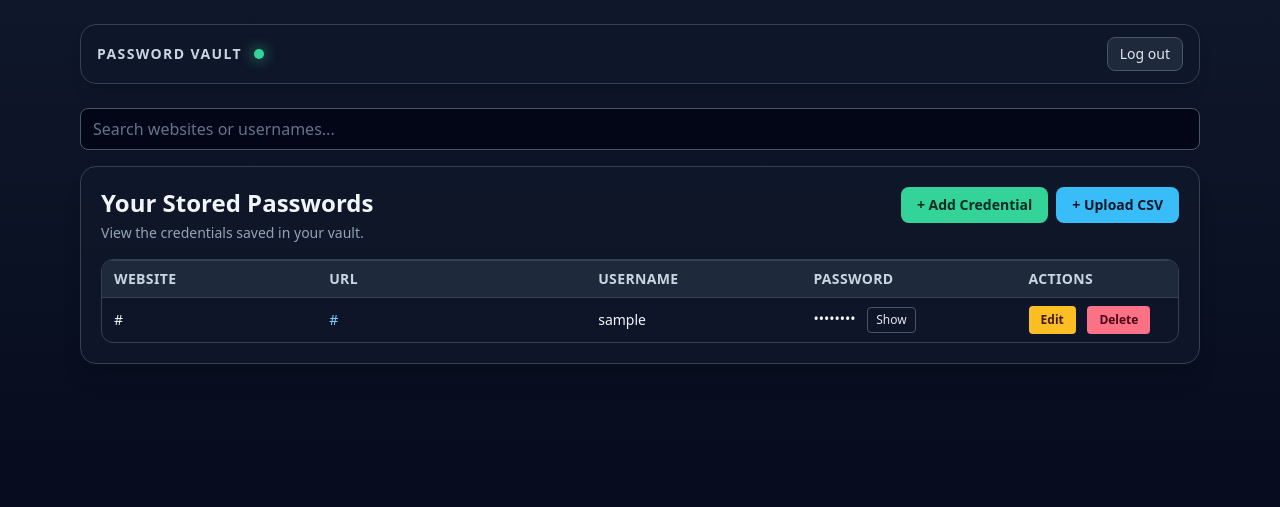
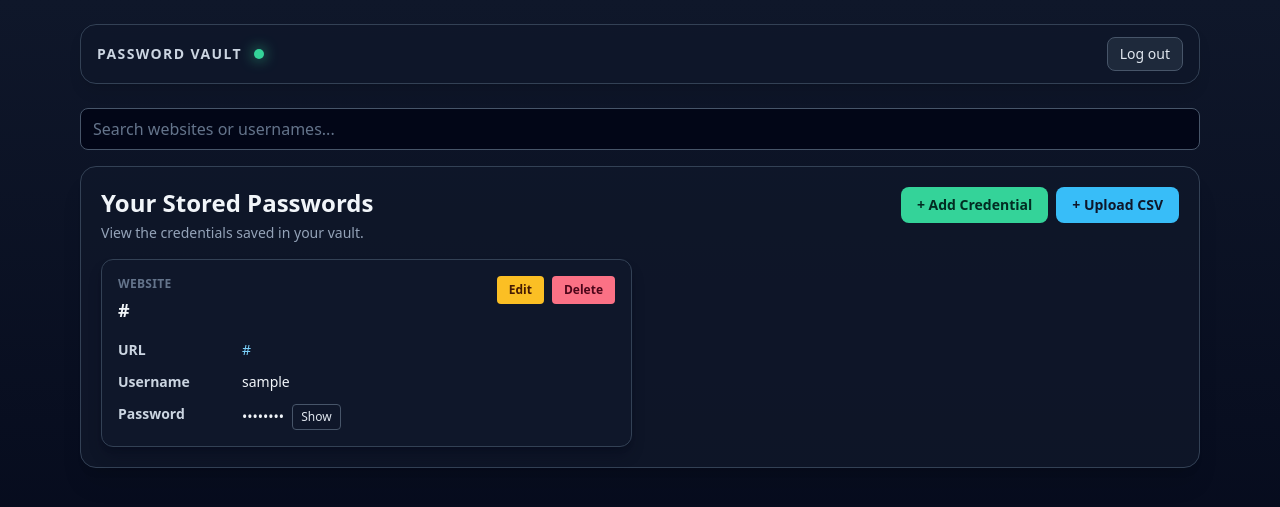
Before and after one commit to maw619/password_project, a Django app: page / in a window 1280 px wide. Shown: the top 507 px of the page. Run offline with Django 5.2, Linux system fonts and the light colour scheme; a user stored in the database is signed in; tables that the repository leaves empty hold one stand-in row (values such as "Sample post"); parts of the project's set-up code (start-up, migrations or seed data) failed here and were passed over; some libraries are stand-ins or nearby versions.

Commit message:
Improve desktop credential layout

```diff
--- a/core/templates/core/credential_list.html
+++ b/core/templates/core/credential_list.html
@@ -25,91 +25,42 @@
   </div>
 
   {% if credentials %}
-    <div class="hidden overflow-x-auto rounded-xl border border-slate-700 md:block">
-      <table class="min-w-full table-fixed divide-y divide-slate-700 text-sm" id="credentialsTable">
-        <colgroup>
-          <col class="w-1/5">
-          <col class="w-1/4">
-          <col class="w-1/5">
-          <col class="w-1/5">
-          <col class="w-[15%]">
-        </colgroup>
-        <thead class="bg-slate-800">
-          <tr>
-            <th class="px-3 py-2 text-left font-semibold uppercase tracking-wide text-slate-300">Website</th>
-            <th class="px-3 py-2 text-left font-semibold uppercase tracking-wide text-slate-300">URL</th>
-            <th class="px-3 py-2 text-left font-semibold uppercase tracking-wide text-slate-300">Username</th>
-            <th class="px-3 py-2 text-left font-semibold uppercase tracking-wide text-slate-300">Password</th>
-            <th class="px-3 py-2 text-left font-semibold uppercase tracking-wide text-slate-300">Actions</th>
-          </tr>
-        </thead>
+    <div class="grid gap-4 lg:grid-cols-2" id="credentialsCards">
+      {% for credential in credentials %}
+      <article class="flex h-full flex-col rounded-xl border border-slate-700 bg-slate-900 p-4 shadow-lg shadow-slate-950/30 transition hover:border-slate-600 hover:bg-slate-900/90" data-credential-card>
+        <div class="flex flex-col gap-3 sm:flex-row sm:items-start sm:justify-between">
+          <div class="min-w-0">
+            <p class="text-xs font-semibold uppercase tracking-wide text-slate-500">Website</p>
+            <h2 class="mt-1 truncate text-lg font-semibold text-slate-100" title="{{ credential.website_name }}">{{ credential.website_name }}</h2>
+          </div>
+          <div class="flex shrink-0 gap-2">
+            <a class="inline-flex rounded bg-amber-400 px-3 py-1.5 text-xs font-semibold text-amber-950 hover:bg-amber-300" href="{% url 'credential-edit' credential.id %}">Edit</a>
+            <form action="{% url 'credential-delete' credential.id %}" method="post" class="inline">
+              {% csrf_token %}
+              <button class="rounded bg-rose-400 px-3 py-1.5 text-xs font-semibold text-rose-950 hover:bg-rose-300" type="submit" onclick="return confirm('Delete this credential?');">Delete</button>
+            </form>
+          </div>
+        </div>
 
-        <tbody>
-          {% for credential in credentials %}
-          <tr class="border-t border-slate-700">
-            <td class="truncate px-3 py-2" title="{{ credential.website_name }}">{{ credential.website_name }}</td>
+        <dl class="mt-4 grid flex-1 gap-3 text-sm sm:grid-cols-[7rem_1fr] sm:items-start">
+          <dt class="font-semibold text-slate-300">URL</dt>
+          <dd class="min-w-0">
+            {% if credential.website_url %}
+              <a class="break-all text-sky-300 hover:text-sky-200 sm:block sm:truncate" href="{{ credential.website_url }}" target="_blank" rel="noopener noreferrer" title="{{ credential.website_url }}">{{ credential.website_url }}</a>
+            {% else %}
+              <span class="text-slate-400">—</span>
+            {% endif %}
+          </dd>
 
-            <td class="px-3 py-2">
-              {% if credential.website_url %}
-                <a class="block max-w-full truncate text-sky-300 hover:text-sky-200" href="{{ credential.website_url }}" target="_blank" rel="noopener noreferrer" title="{{ credential.website_url }}">
-                  {{ credential.website_url }}
-                </a>
-              {% else %}
-                —
-              {% endif %}
-            </td>
+          <dt class="font-semibold text-slate-300">Username</dt>
+          <dd class="min-w-0 truncate" title="{{ credential.username }}">{{ credential.username }}</dd>
 
-            <td class="truncate px-3 py-2" title="{{ credential.username }}">{{ credential.username }}</td>
-
-            <td class="px-3 py-2">
-              <span id="pw-{{ credential.id }}">••••••••</span>
-
-              <button class="ml-2 rounded border border-slate-600 px-2 py-1 text-xs text-slate-200 hover:bg-slate-800" type="button"
-                      onclick="togglePassword('{{ credential.id }}', '{{ credential.get_decrypted_password }}')">
-                Show
-              </button>
-            </td>
-
-            <td class="px-3 py-2">
-              <a class="inline-flex rounded bg-amber-400 px-3 py-1.5 text-xs font-semibold text-amber-950 hover:bg-amber-300" href="{% url 'credential-edit' credential.id %}">Edit</a>
-              <form action="{% url 'credential-delete' credential.id %}" method="post" class="inline">
-                {% csrf_token %}
-                <button class="ml-2 rounded bg-rose-400 px-3 py-1.5 text-xs font-semibold text-rose-950 hover:bg-rose-300" type="submit" onclick="return confirm('Delete this credential?');">Delete</button>
-              </form>
-            </td>
-          </tr>
-          {% endfor %}
-        </tbody>
-      </table>
-    </div>
-
-    <div class="space-y-3 md:hidden" id="credentialsCards">
-      {% for credential in credentials %}
-      <article class="rounded-xl border border-slate-700 bg-slate-900 p-4">
-        <div class="space-y-2 text-sm">
-          <p><span class="font-semibold text-slate-300">Website:</span> {{ credential.website_name }}</p>
-          <p>
-            <span class="font-semibold text-slate-300">URL:</span>
-            {% if credential.website_url %}
-              <a class="break-all text-sky-300 hover:text-sky-200" href="{{ credential.website_url }}" target="_blank" rel="noopener noreferrer">{{ credential.website_url }}</a>
-            {% else %}
-              —
-            {% endif %}
-          </p>
-          <p><span class="font-semibold text-slate-300">Username:</span> {{ credential.username }}</p>
-          <p>
-            <span class="font-semibold text-slate-300">Password:</span>
-            <span id="pw-mobile-{{ credential.id }}">••••••••</span>
-            <button class="ml-2 rounded border border-slate-600 px-2 py-1 text-xs text-slate-200 hover:bg-slate-800" type="button" onclick="togglePassword('mobile-{{ credential.id }}', '{{ credential.get_decrypted_password }}')">Show</button>
-          </p>
-        </div>
-        <div class="mt-4 flex gap-2">
-          <a class="inline-flex rounded bg-amber-400 px-3 py-1.5 text-xs font-semibold text-amber-950 hover:bg-amber-300" href="{% url 'credential-edit' credential.id %}">Edit</a>
-          <form action="{% url 'credential-delete' credential.id %}" method="post" class="inline">
-            {% csrf_token %}
-            <button class="rounded bg-rose-400 px-3 py-1.5 text-xs font-semibold text-rose-950 hover:bg-rose-300" type="submit" onclick="return confirm('Delete this credential?');">Delete</button>
-          </form>
-        </div>
+          <dt class="font-semibold text-slate-300">Password</dt>
+          <dd class="flex min-w-0 items-center gap-2">
+            <span class="min-w-0 truncate" id="pw-{{ credential.id }}">••••••••</span>
+            <button class="shrink-0 rounded border border-slate-600 px-2 py-1 text-xs text-slate-200 hover:bg-slate-800" type="button" onclick="togglePassword('{{ credential.id }}', '{{ credential.get_decrypted_password|escapejs }}')">Show</button>
+          </dd>
+        </dl>
       </article>
       {% endfor %}
     </div>
@@ -119,12 +70,6 @@
     </div>
   {% endif %}
 </div>
-
-
-<!--  table showing passwords -->
-
-
-
 
 <script>
 function togglePassword(id, password) {
@@ -143,25 +88,6 @@ function filterCredentials() {
     const input = document.getElementById("credentialSearch");
     const filter = input.value.toLowerCase();
 
-    const table = document.getElementById("credentialsTable");
-    const rows = table ? table.getElementsByTagName("tr") : [];
-
-    for (let i = 1; i < rows.length; i++) {
-        const row = rows[i];
-
-        const website = row.cells[0]?.textContent.toLowerCase() || "";
-        const username = row.cells[2]?.textContent.toLowerCase() || "";
-
-        if (
-            website.includes(filter) ||
-            username.includes(filter)
-        ) {
-            row.style.display = "";
-        } else {
-            row.style.display = "none";
-        }
-    }
-
     const cards = document.getElementById("credentialsCards")?.children || [];
     for (const card of cards) {
         const text = card.textContent.toLowerCase();
```
